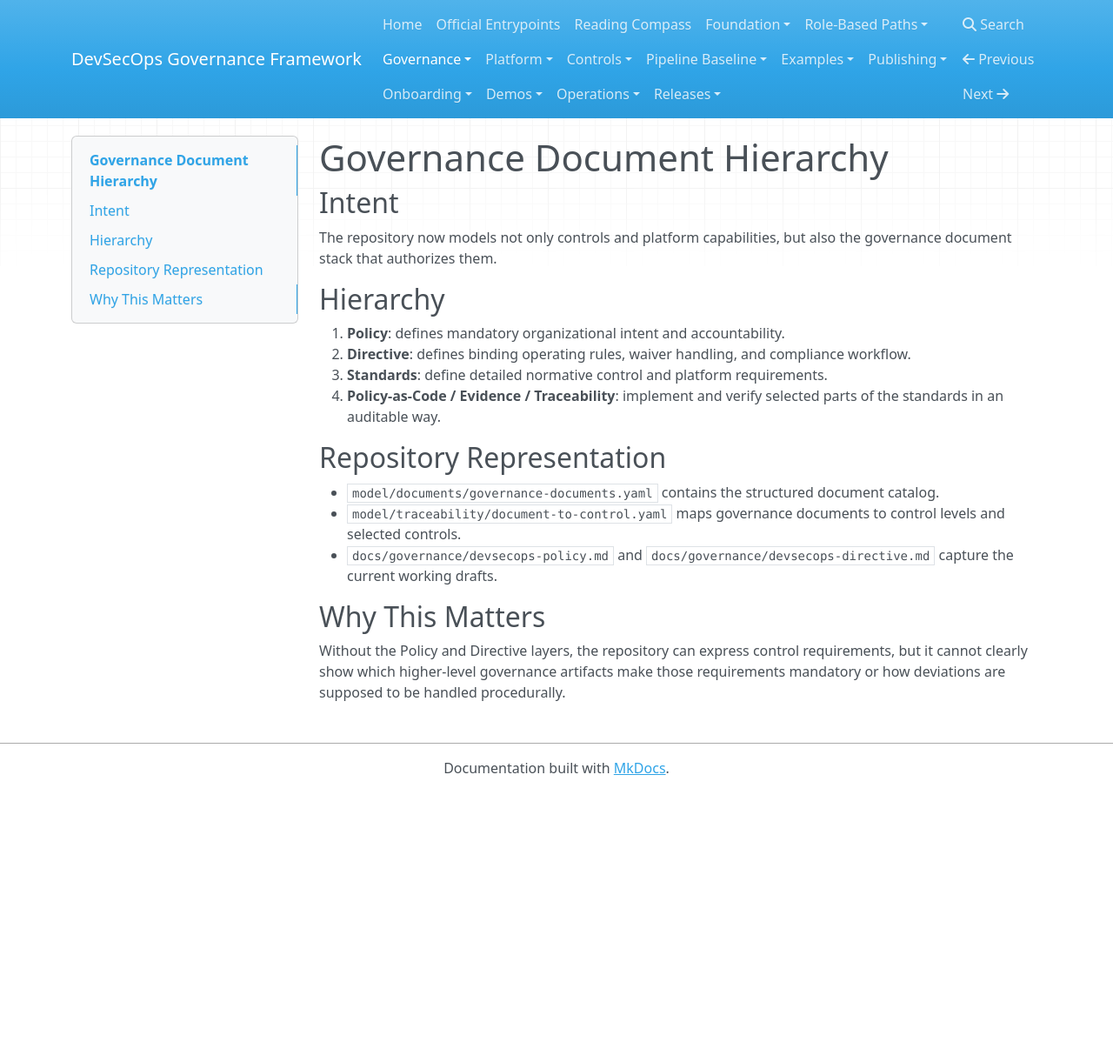
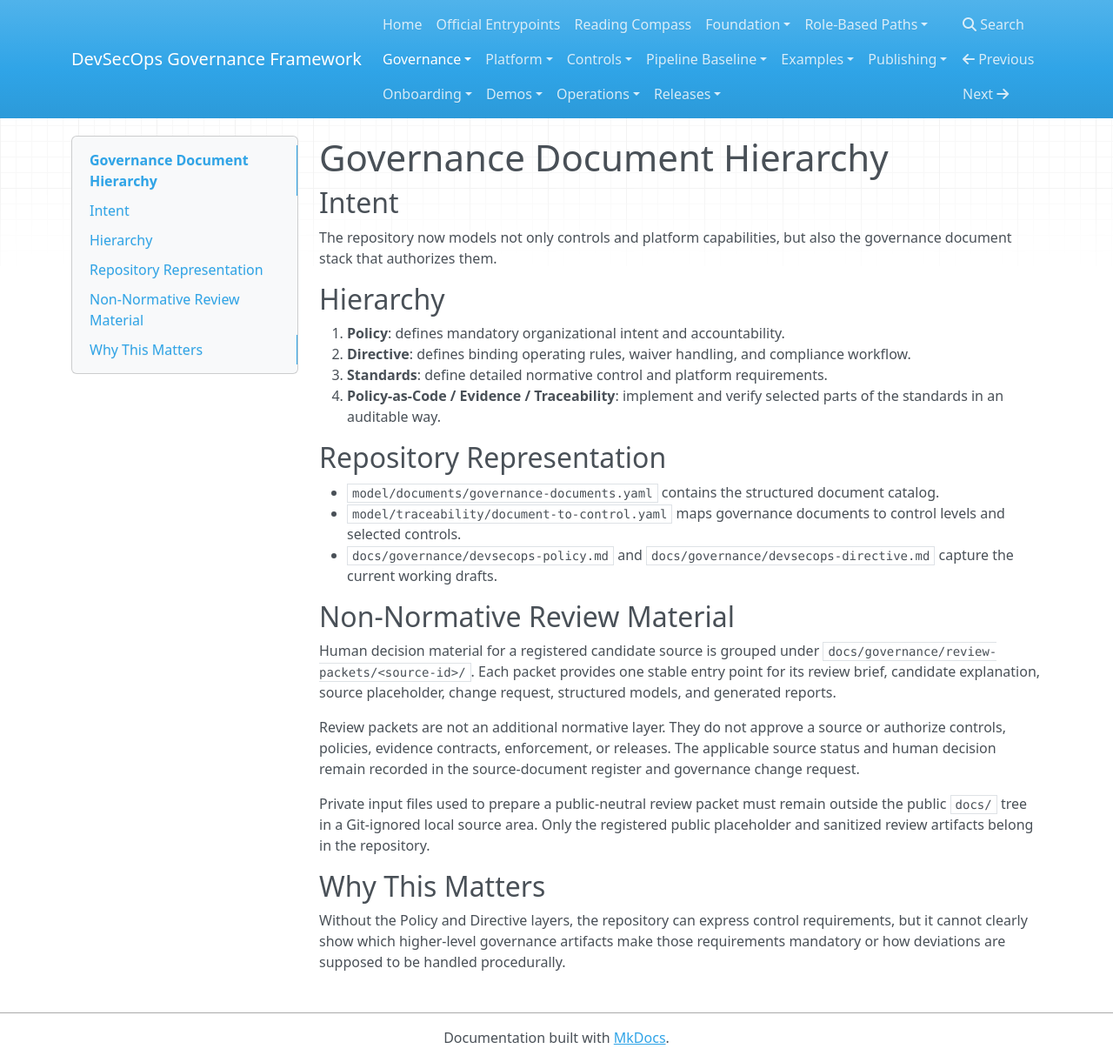
Before and after one commit to joku-dev/devsecops-governance-framework, an MkDocs documentation site: the page built from docs/governance/governance-document-hierarchy.md, in a window 1280 px wide and 1221 px high. Shown: the whole window at 87% size. Built offline with MkDocs 1.6.1, drawn with Linux system fonts in a browser that asks for light colours; nearby versions of some CDN libraries.

Commit message:
Organize CISO requirements review packet

```diff
--- a/docs/governance/governance-document-hierarchy.md
+++ b/docs/governance/governance-document-hierarchy.md
@@ -17,6 +17,23 @@ The repository now models not only controls and platform capabilities, but also
 - `model/traceability/document-to-control.yaml` maps governance documents to control levels and selected controls.
 - `docs/governance/devsecops-policy.md` and `docs/governance/devsecops-directive.md` capture the current working drafts.
 
+## Non-Normative Review Material
+
+Human decision material for a registered candidate source is grouped under
+`docs/governance/review-packets/<source-id>/`. Each packet provides one stable
+entry point for its review brief, candidate explanation, source placeholder,
+change request, structured models, and generated reports.
+
+Review packets are not an additional normative layer. They do not approve a
+source or authorize controls, policies, evidence contracts, enforcement, or
+releases. The applicable source status and human decision remain recorded in
+the source-document register and governance change request.
+
+Private input files used to prepare a public-neutral review packet must remain
+outside the public `docs/` tree in a Git-ignored local source area. Only the
+registered public placeholder and sanitized review artifacts belong in the
+repository.
+
 ## Why This Matters
 
 Without the Policy and Directive layers, the repository can express control requirements, but it cannot clearly show which higher-level governance artifacts make those requirements mandatory or how deviations are supposed to be handled procedurally.
--- a/mkdocs.yml
+++ b/mkdocs.yml
@@ -34,6 +34,11 @@ nav:
       - Policy: governance/devsecops-policy.md
       - Directive: governance/devsecops-directive.md
       - Policy/Directive/Baseline Explained: governance/policy-directive-baseline-verification-and-governance-as-code-explained.md
+      - Review Packets:
+          - CISO Requirements Candidate:
+              - Overview: governance/review-packets/CISO-REQ-SRC-001/README.md
+              - Candidate Model: governance/review-packets/CISO-REQ-SRC-001/harmonized-requirements-candidate.md
+              - CISO Review Brief: governance/review-packets/CISO-REQ-SRC-001/ciso-review-brief.md
   - Platform:
       - Control Baseline and Platform Architecture: platform/control-baseline-and-platform-architecture-relationship-explained.md
   - Controls:
```
Also changed, not shown: docs/ai-index.md (+1 -1 lines), docs/governance/change-requests/GCR-2026-047-harmonized-requirements-candidate.md (+2 -1 lines), docs/governance/review-packets/CISO-REQ-SRC-001/README.md (added, +81 -0 lines), docs/governance/review-packets/CISO-REQ-SRC-001/ciso-review-brief.md (renamed from docs/governance/harmonized-requirements-ciso-review-brief.md, +3 -0 lines), docs/governance/review-packets/CISO-REQ-SRC-001/harmonized-requirements-candidate.md (renamed from docs/governance/harmonized-devsecops-requirements-candidate.md, +5 -0 lines), 1 other file.
